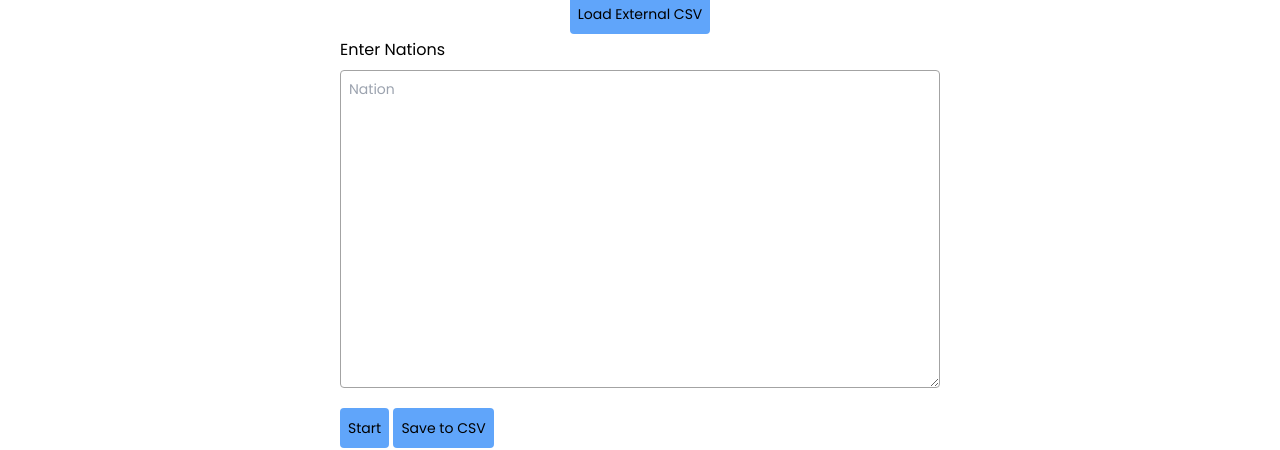
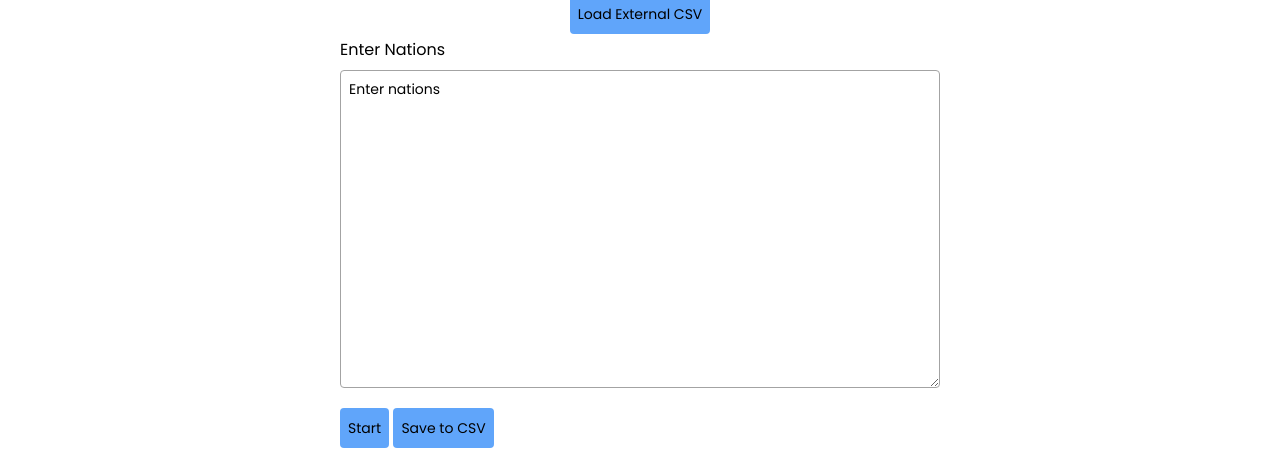
Before and after one commit to wesngu28/ns-puppeteer, a SvelteKit app: page / in a window 1280 px wide. Shown: the part 124-574 px from the top of the page. Built offline with nearby package versions, Linux system fonts and the light colour scheme.

Commit message:
feat: bind input and save changes to local storage

```diff
--- a/src/routes/+page.svelte
+++ b/src/routes/+page.svelte
@@ -1,3 +1,12 @@
+<script lang="ts">
+    import { onMount } from 'svelte'
+    let nationList = "Enter nations"
+    onMount(() => {
+        const store = localStorage.getItem("list");
+        if (store) nationList = store
+    })
+</script>
+
 <header class="bg-gray-50 w-full text-center border-gray-200 border">
     <h1 class="text-3xl my-8">NationStates Puppet Manager</h1>
 </header>
@@ -6,7 +15,7 @@
 
 <div class="flex flex-col">
     <p class="mb-2">Enter Nations</p>
-    <textarea class='w-[600px] p-2 mb-1 text-sm bg-transparent border rounded appearance-none border-neutral-400 disabled:bg-neutral-100' placeholder="Nation" rows=15/>
+    <textarea on:input={() => localStorage.setItem("list", nationList)} bind:value={nationList} class='w-[600px] p-2 mb-1 text-sm bg-transparent border rounded appearance-none border-neutral-400 disabled:bg-neutral-100' rows=15/>
     <div>
         <button class="mx-auto mt-4 h-10 mb-1 text-sm transition border-0 rounded appearance-none bg-blue-400 p-2 hover:bg-opacity-50">Start</button>
         <button class="mx-auto mt-4 h-10 mb-1 text-sm transition border-0 rounded appearance-none bg-blue-400 p-2 hover:bg-opacity-50">Save to CSV</button>
```
